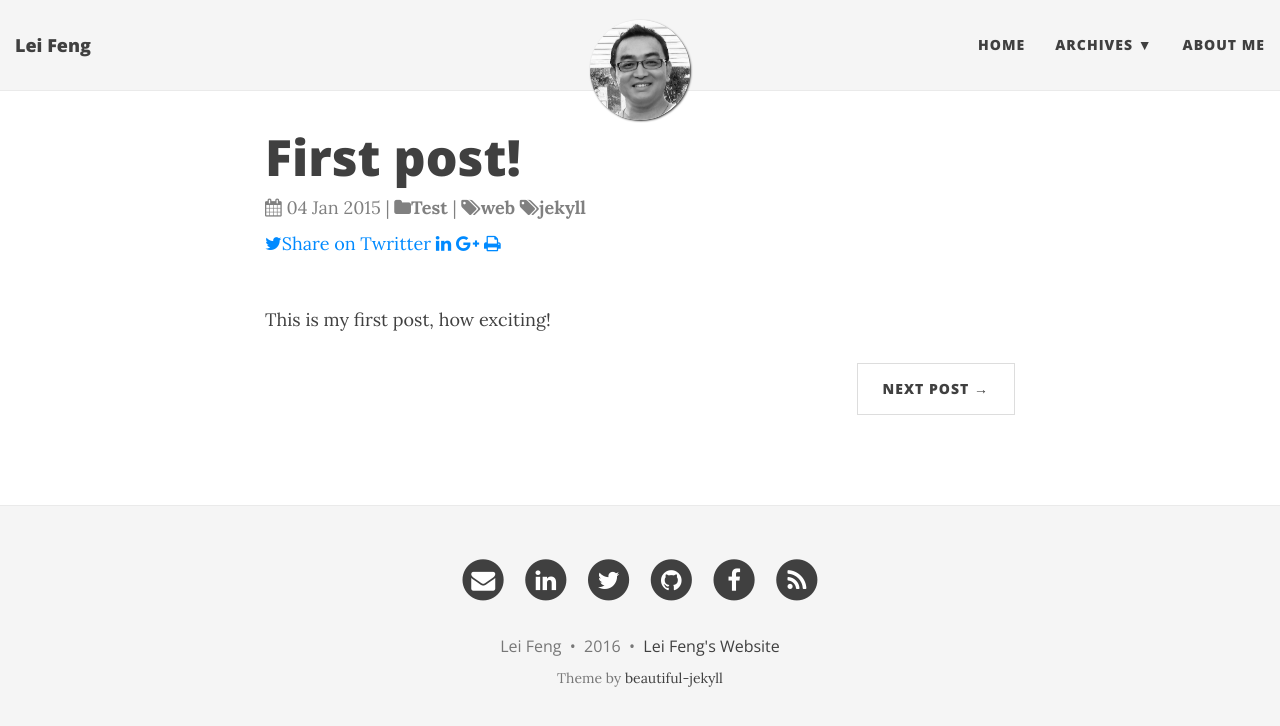
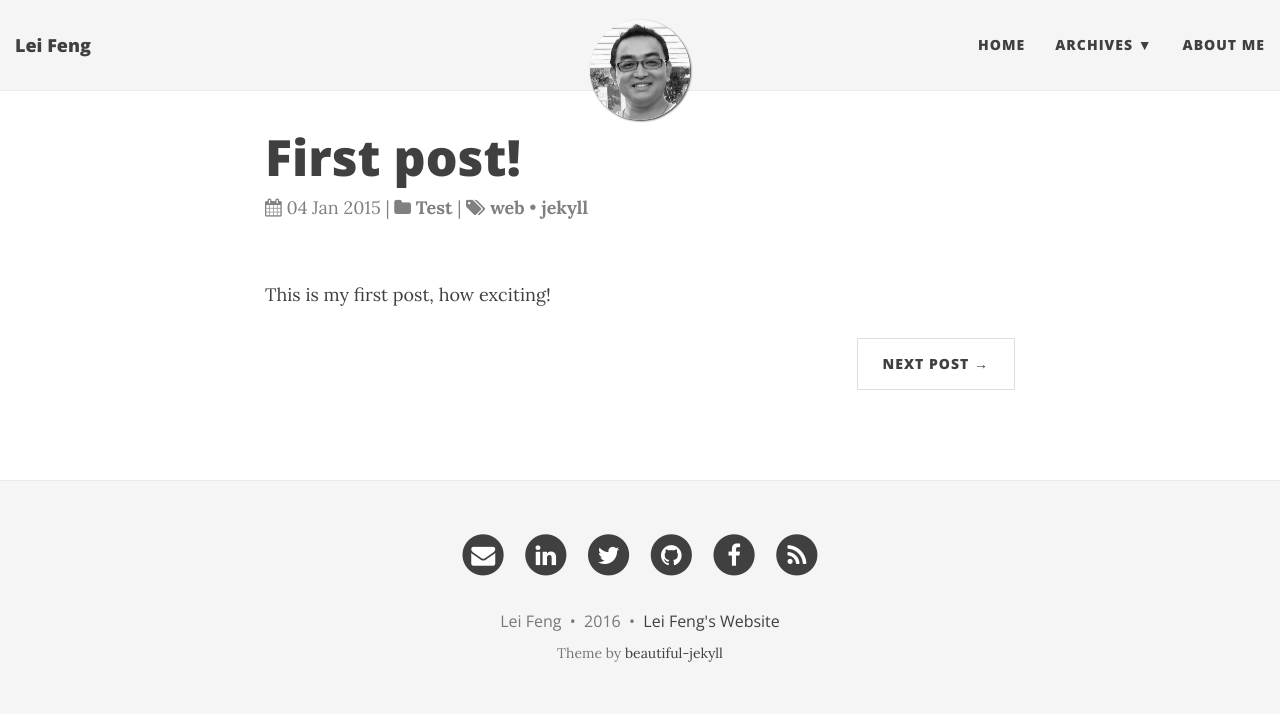
Before and after one commit to stonefl/stonefl.github.io, a Jekyll site: the page built from _posts/2015-01-04-first-post.md, in a window 1280 px wide. Shown: the top 726 px of the page. Built offline with Jekyll 4.4.1, drawn with Linux system fonts in a browser that asks for light colours; nearby versions of some CDN libraries; comment, search, counter and statistics services are not loaded.

Commit message:
Update page-meta-info.html
updated the post categories and tags

```diff
--- a/_includes/page-meta-info.html
+++ b/_includes/page-meta-info.html
@@ -1,32 +1,32 @@
 <div class="post-meta">
+    <!-- post date -->
+    <span class="post-date">
+    	<i class="fa fa-calendar" aria-hidden="true" title="Date published"></i> {{ page.date | date_to_string }}
+    </span>
 
-  <i class="fa fa-calendar" aria-hidden="true" title="Date published"></i> {{ page.date | date_to_string }}
-
-  <!--Post categories-->
+    <!-- post categories -->
+    <span class="post-cat">
     	{% if page.categories %} |
 	    {% for cat in page.categories %}
-      <a href="{{ site.category_page | prepend: site.baseurl }}#{{ cat | slugify }}" class="post-cat"><i class="fa fa-folder" title="Post categories"></i>{{ cat }}</a>
+	        {% if forloop.first %}
+	            <i class="fa fa-folder" title="Post categories"></i>
+	        {% endif %}
+	            <a href="{{ site.category_page | prepend: site.baseurl }}#{{ cat | slugify }}" class="post-cat" title="Posts categorized {{ cat }}">{{ cat }}</a>
+    		{% unless forloop.last %} &bull; {% endunless %}
     	    {% endfor %}
     	{% endif %}
+    </span>
 
- <!--Post tags-->
+    <!-- post tags -->
+    <span class="post-tag">
     	{% if page.tags %} |
 	    {% for tag in page.tags %}
-       <a href="{{ site.tag_page | prepend: site.baseurl }}#{{ tag | slugify }}" class="post-tag"><i class="fa fa-tags" title="Post tags"></i>{{ tag }}</a>
+	        {% if forloop.first %}
+	            <i class="fa fa-tags" title="Post tags"></i>
+	        {% endif %}
+	            <a href="{{ site.tag_page | prepend: site.baseurl }}#{{ tag | slugify }}" class="post-tag" title="Posts tagged {{ tag }}">{{ tag }}</a>
+    		{% unless forloop.last %} &bull; {% endunless %}
     	    {% endfor %}
     	{% endif %}
+    </span>
 </div>
-
- <div class="social-icons">
-   <!--twitter-->
-  <a href="https://twitter.com/share?text={{ page.title }}&amp;url={{ site.url }}{{ page.url }}&amp;via={{ site.owner.twitter }}"  class="social-icons" target="_blank" title="Share on twitter"> <i class="fa fa-twitter meta"></i>Share on Twritter</a>
-   <!--Linkedin-->
-
-  <a href="https://www.linkedin.com/shareArticle?mini=true&amp;url={{ site.url }}{{ page.url }}"  class="social-icons" target="_blank" title="Share on LinkedIn"> <i class="fa fa-linkedin"></i></a>
-
-
- <a href="https://plus.google.com/share?url={{ site.url }}{{ page.url }}"  class="social-icons" target="_blank" title="Share on Google+"> <i class="fa fa-google-plus"></i></a>
-
-<a href="javascript:window.print()" class="social-icons" title="Printer friendly format"><i class="fa fa-print"></i></a>
-
-</div>
```
Lines whose indentation alone changed are shown as unchanged.
